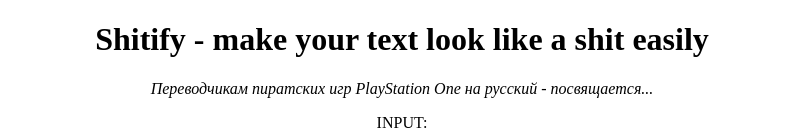
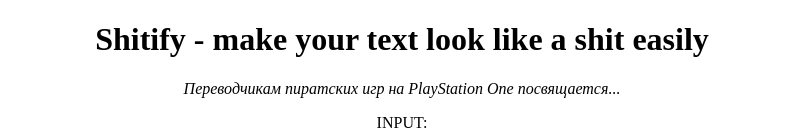
Before and after one commit to Gizzz/shitify-text, a plain HTML site: page index.html in a window 1280 px wide. Shown: the top 130 px of the page, without its empty margins (238-1042 px from the left). Drawn offline with Linux system fonts and the light colour scheme.

Commit message:
fix content

```diff
--- a/index.html
+++ b/index.html
@@ -10,7 +10,7 @@
 	<div style="text-align: center;">
 		<h1>Shitify - make your text look like a shit easily</h1>
 		<p>
-			<i>Переводчикам пиратских игр PlayStation One на русский - посвящается...</i>
+			<i>Переводчикам пиратских игр на PlayStation One посвящается...</i>
 		</p>
 
 		INPUT: <br>
```
